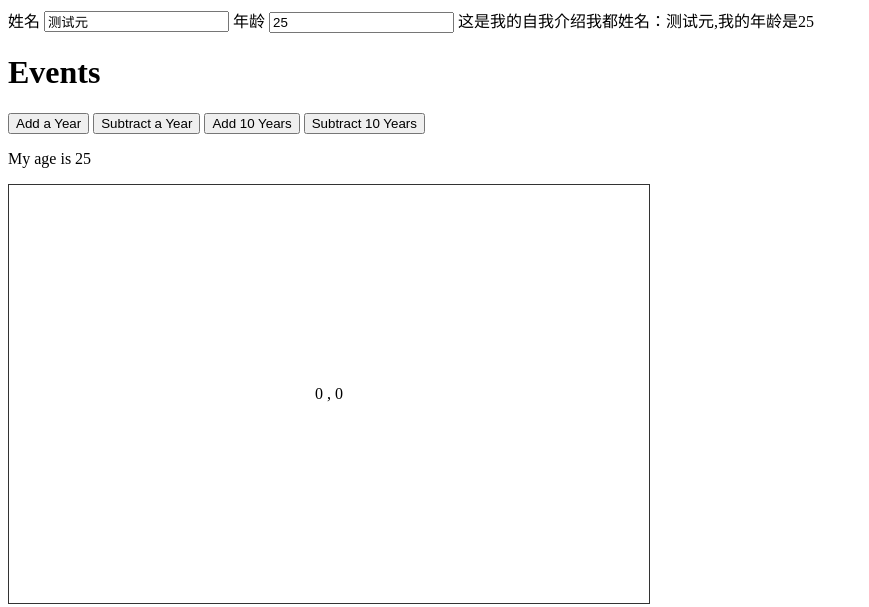
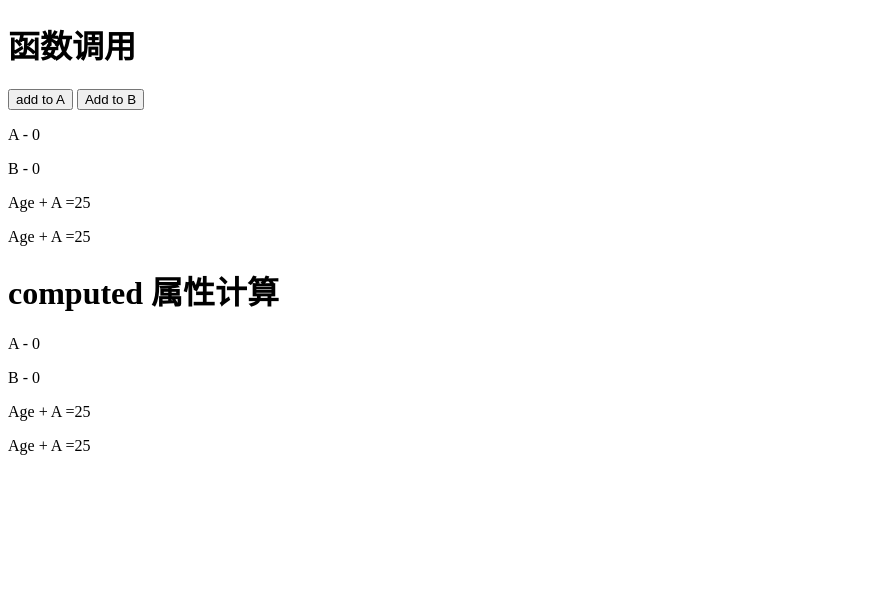
Before and after one commit to zzc7211/vuelianxi, a plain HTML site: page index.html in a window 1280 px wide. Shown: the whole page, without its empty margins (0-869 px from the left). Drawn offline with nearby package versions, Linux system fonts and the light colour scheme.

Commit message:
计算属性
计算属性

```diff
--- a/app.js
+++ b/app.js
@@ -3,19 +3,27 @@ new Vue({
     data: {
         name:"测试元",
         age: 25,
-        x: 0,
-        y: 0
+        a:0,
+        b:0,
     },
     methods: {
-        add: function(inc){
-            this.age += inc;
+        addtoA:function () {
+            console.log("Add to A");
+            return this.a+this.age;
         },
-        subtract: function(dec){
-            this.age -= dec;
+        addtoB:function () {
+            console.log("Add to B");
+            return this.b+this.age;
+        }
+    },
+    computed:{
+        c_addtoA:function () {
+            console.log("computed 属性计算Add to A");
+            return this.a+this.age;
         },
-        updateXY: function(event){
-            this.x = event.offsetX;
-            this.y = event.offsetY;
+        c_addtoB:function () {
+            console.log("computed 属性计算Add to B");
+            return this.b+this.age;
         }
     }
 });
--- a/index.html
+++ b/index.html
@@ -8,18 +8,18 @@
     </head>
     <body>
         <div id="vue-app">
-            <label>姓名</label>
-            <input ref="name" type="text" v-model="name">
-            <label>年龄</label>
-            <input ref="age" type="text" v-model="age">
-            这是我的自我介绍我都姓名：<span>{{name}}</span>,我的年龄是<span>{{age}}</span>
-            <h1>Events</h1>
-            <button v-on:click="add(1)">Add a Year</button>
-            <button v-on:click="subtract(1)">Subtract a Year</button>
-            <button v-on:dblclick="add(10)">Add 10 Years</button>
-            <button v-on:dblclick="subtract(10)">Subtract 10 Years</button>
-            <p>My age is {{age}}</p>
-            <div id="canvas" v-on:mousemove="updateXY">{{ x }} , {{ y }}</div>
+            <h1>函数调用</h1>
+            <button v-on:click="a++">add to A</button>
+            <button v-on:click="b++">Add to B</button>
+            <p>A - {{a}}</p>
+            <p>B - {{b}}</p>
+            <p>Age + A ={{addtoA()}}</p>
+            <p>Age + A ={{addtoB()}}</p>
+            <h1>computed 属性计算</h1>
+            <p>A - {{a}}</p>
+            <p>B - {{b}}</p>
+            <p>Age + A ={{c_addtoA}}</p>
+            <p>Age + A ={{c_addtoB}}</p>
         </div>
     </body>
 
```
